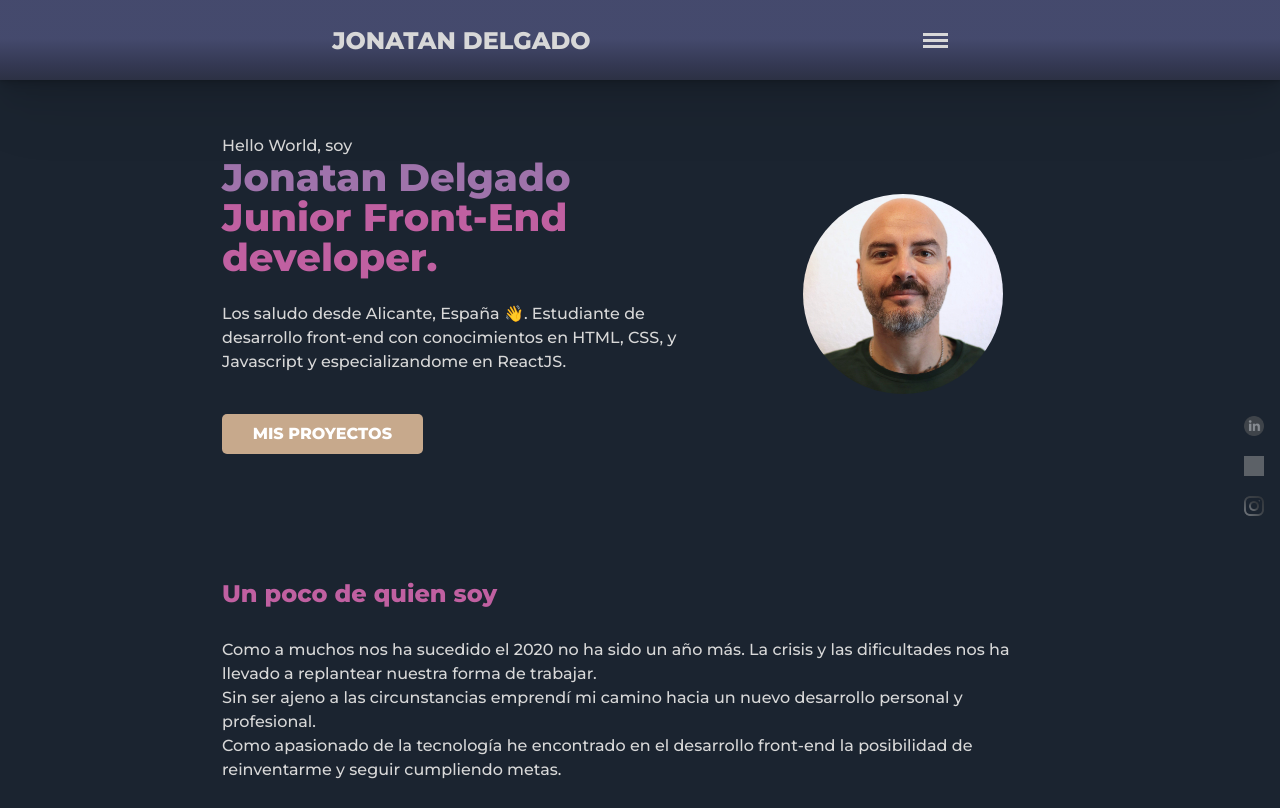
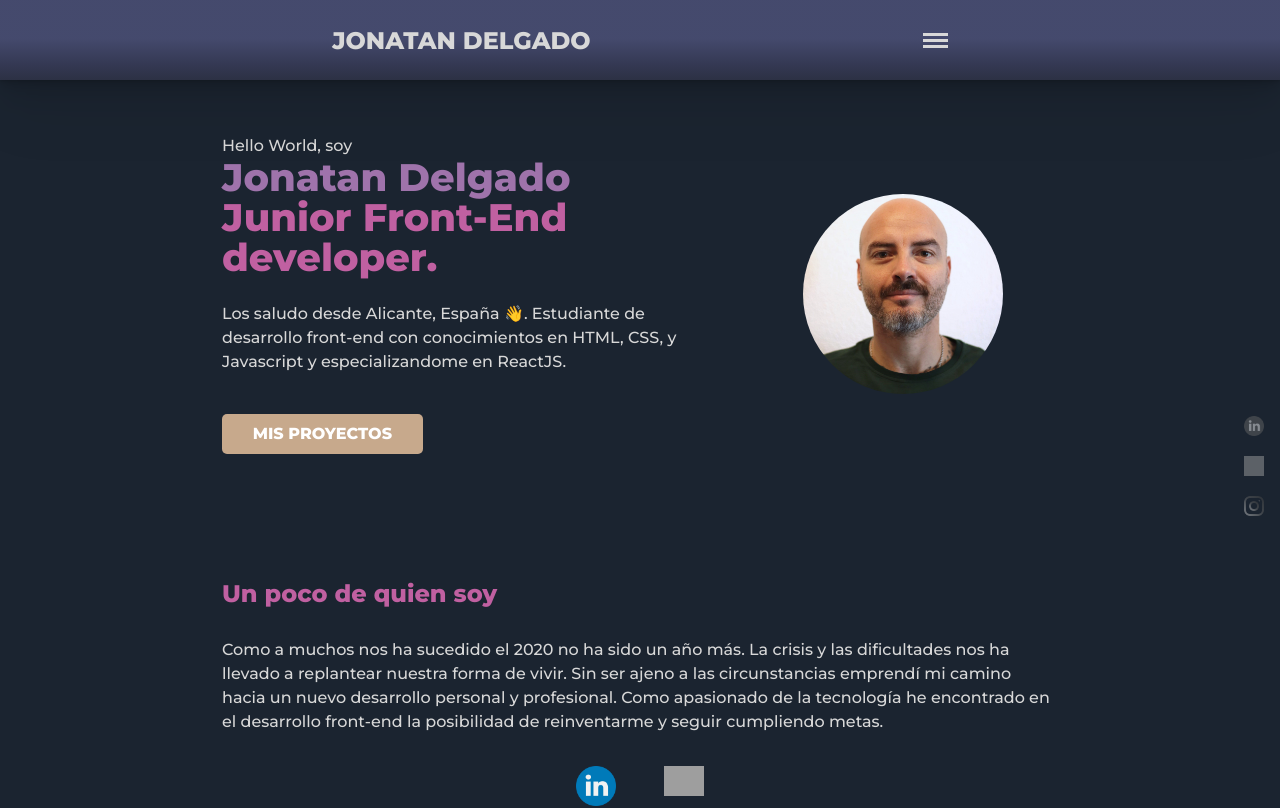
Before and after one commit to JoniDelgado/MyWebPage, a React (Vite) app: page / in a window 1280 px wide. Shown: the top 808 px of the page. Built offline with nearby package versions, Linux system fonts and the light colour scheme; grey boxes are pictures that could not be loaded.

Commit message:
agregando estilos, imagen de perfil cambiada

```diff
--- a/src/components/About/About.jsx
+++ b/src/components/About/About.jsx
@@ -10,14 +10,11 @@ const About = () => {
       <div>
         <p>
           Como a muchos nos ha sucedido el 2020 no ha sido un año más. La crisis
-          y las dificultades nos ha llevado a replantear nuestra forma de
-          trabajar.
-          <br></br>
+          y las dificultades nos ha llevado a replantear nuestra forma de vivir.
           Sin ser ajeno a las circunstancias emprendí mi camino hacia un nuevo
-          desarrollo personal y profesional.
-          <br></br>
-          Como apasionado de la tecnología he encontrado en el desarrollo
-          front-end la posibilidad de reinventarme y seguir cumpliendo metas.
+          desarrollo personal y profesional. Como apasionado de la tecnología he
+          encontrado en el desarrollo front-end la posibilidad de reinventarme y
+          seguir cumpliendo metas.
         </p>
       </div>
       <div>
```
